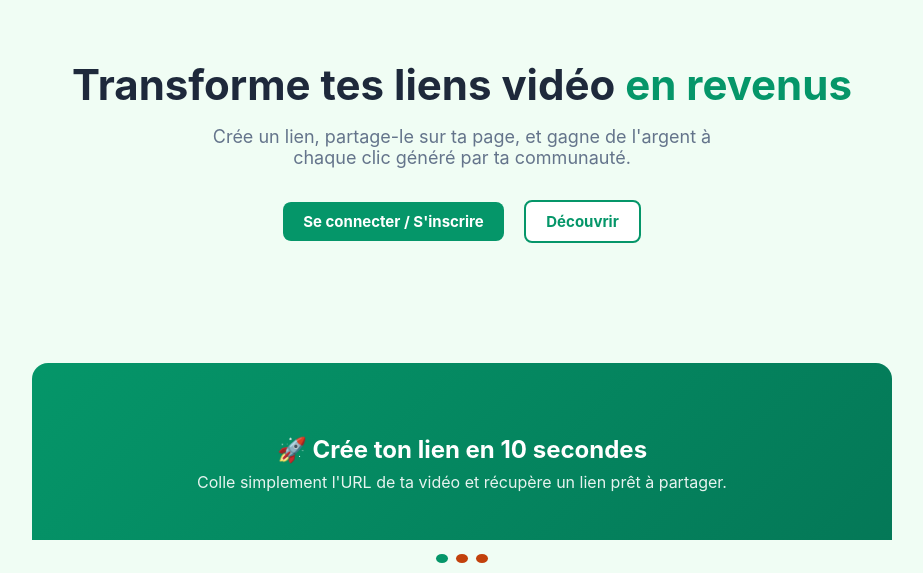
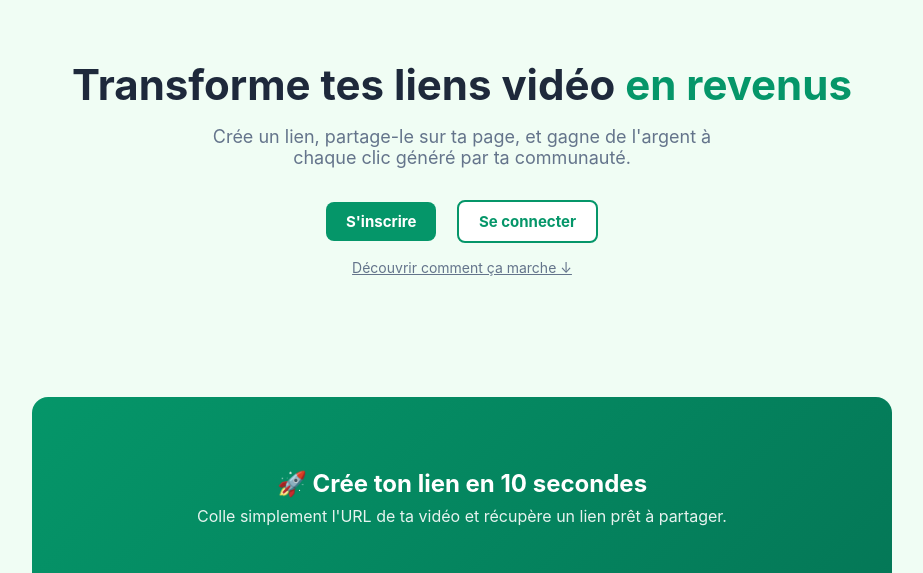
Before and after one commit to adamasavadogoel12-coder/linkcash, a Django app: page / in a window 1280 px wide. Shown: the part 167-740 px from the top of the page, without its empty margins (178-1101 px from the left). Run offline with Django 5.2, Linux system fonts and the light colour scheme.

Commit message:
Update home.html

```diff
--- a/links/templates/links/home.html
+++ b/links/templates/links/home.html
@@ -94,8 +94,11 @@
   <h1>Transforme tes liens vidéo <span>en revenus</span></h1>
   <p>Crée un lien, partage-le sur ta page, et gagne de l'argent à chaque clic généré par ta communauté.</p>
   <div class="hero-cta">
-    <a href="{% url 'signup' %}" class="btn btn-primary">Se connecter / S'inscrire</a>
-    <a href="#features" class="btn btn-outline">Découvrir</a>
+    <a href="{% url 'signup' %}" class="btn btn-primary">S'inscrire</a>
+    <a href="{% url 'login' %}" class="btn btn-outline">Se connecter</a>
+  </div>
+  <div style="margin-top: 14px;">
+    <a href="#features" style="color: var(--text-light); font-size: 14px; text-decoration: underline;">Découvrir comment ça marche ↓</a>
   </div>
 </section>
 
@@ -150,7 +153,6 @@
 <script>
   AOS.init({ duration: 700, once: true });
 
-  // Carrousel automatique simple
   (function() {
     const track = document.getElementById('sliderTrack');
     const dotsWrap = document.getElementById('sliderDots');
```
